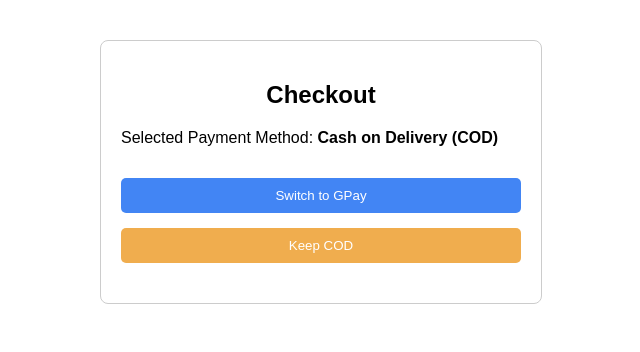
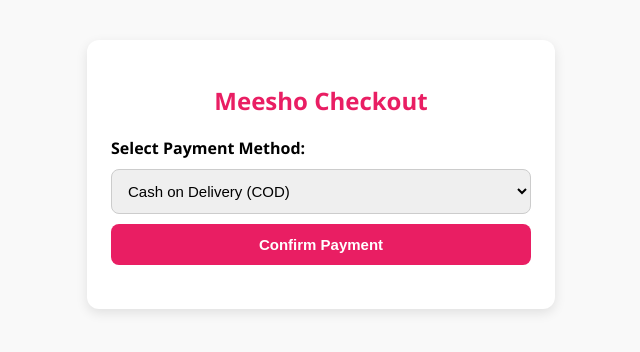
Before and after one commit to Keerthika-creator/meesho-payment-demo, a plain HTML site: page index.html in a window 1280 px wide. Shown: the whole page, without its empty margins (319-959 px from the left). Drawn offline with Linux system fonts and the light colour scheme.

Commit message:
Update index.html

```diff
--- a/index.html
+++ b/index.html
@@ -2,35 +2,88 @@
 <html lang="en">
 <head>
   <meta charset="UTF-8">
-  <title>Meesho Payment Demo</title>
+  <title>Meesho Checkout Demo</title>
   <style>
-    body { font-family: Arial, sans-serif; margin: 40px; }
-    .container { max-width: 400px; margin: auto; padding: 20px; border: 1px solid #ccc; border-radius: 8px; }
-    h2 { text-align: center; }
-    button { margin-top: 15px; padding: 10px; width: 100%; border: none; border-radius: 5px; cursor: pointer; }
-    .cod { background-color: #f0ad4e; color: white; }
-    .gpay { background-color: #4285f4; color: white; }
-    .success { background-color: #5cb85c; color: white; }
-    #message { margin-top: 20px; font-weight: bold; text-align: center; }
+    body {
+      font-family: 'Segoe UI', Arial, sans-serif;
+      background-color: #f9f9f9;
+      margin: 0;
+      padding: 40px;
+    }
+    .checkout-card {
+      max-width: 420px;
+      margin: auto;
+      background: #fff;
+      border-radius: 12px;
+      box-shadow: 0 4px 12px rgba(0,0,0,0.1);
+      padding: 24px;
+    }
+    h2 {
+      text-align: center;
+      color: #e91e63;
+    }
+    label {
+      font-weight: 600;
+      margin-top: 12px;
+      display: block;
+    }
+    select, button {
+      width: 100%;
+      padding: 12px;
+      margin-top: 10px;
+      border-radius: 8px;
+      border: 1px solid #ccc;
+      font-size: 15px;
+    }
+    button {
+      border: none;
+      cursor: pointer;
+      font-weight: bold;
+      transition: 0.3s;
+    }
+    .pay-btn {
+      background-color: #e91e63;
+      color: white;
+    }
+    .pay-btn:hover {
+      background-color: #d81b60;
+    }
+    #message {
+      margin-top: 20px;
+      text-align: center;
+      font-size: 16px;
+      font-weight: bold;
+    }
   </style>
 </head>
 <body>
-  <div class="container">
-    <h2>Checkout</h2>
-    <p>Selected Payment Method: <strong id="method">Cash on Delivery (COD)</strong></p>
-    <button class="gpay" onclick="switchToGPay()">Switch to GPay</button>
-    <button class="cod" onclick="keepCOD()">Keep COD</button>
+  <div class="checkout-card">
+    <h2>Meesho Checkout</h2>
+    <label for="payment">Select Payment Method:</label>
+    <select id="payment">
+      <option value="cod">Cash on Delivery (COD)</option>
+      <option value="gpay">Google Pay (GPay)</option>
+      <option value="phonepe">PhonePe</option>
+      <option value="paytm">Paytm</option>
+    </select>
+    <button class="pay-btn" onclick="processPayment()">Confirm Payment</button>
     <div id="message"></div>
   </div>
 
   <script>
-    function switchToGPay() {
-      document.getElementById("method").innerText = "Google Pay (GPay)";
-      document.getElementById("message").innerHTML = "<p style='color:green;'>Payment successful via GPay ✅</p>";
-    }
-
-    function keepCOD() {
-      document.getElementById("message").innerHTML = "<p style='color:orange;'>Order confirmed with COD 💵</p>";
+    function processPayment() {
+      const method = document.getElementById("payment").value;
+      let msg = "";
+      if (method === "cod") {
+        msg = "✅ Order confirmed with Cash on Delivery 💵";
+      } else if (method === "gpay") {
+        msg = "✅ Payment successful via Google Pay 🔵";
+      } else if (method === "phonepe") {
+        msg = "✅ Payment successful via PhonePe 🟣";
+      } else if (method === "paytm") {
+        msg = "✅ Payment successful via Paytm 🔶";
+      }
+      document.getElementById("message").innerText = msg;
     }
   </script>
 </body>
```
